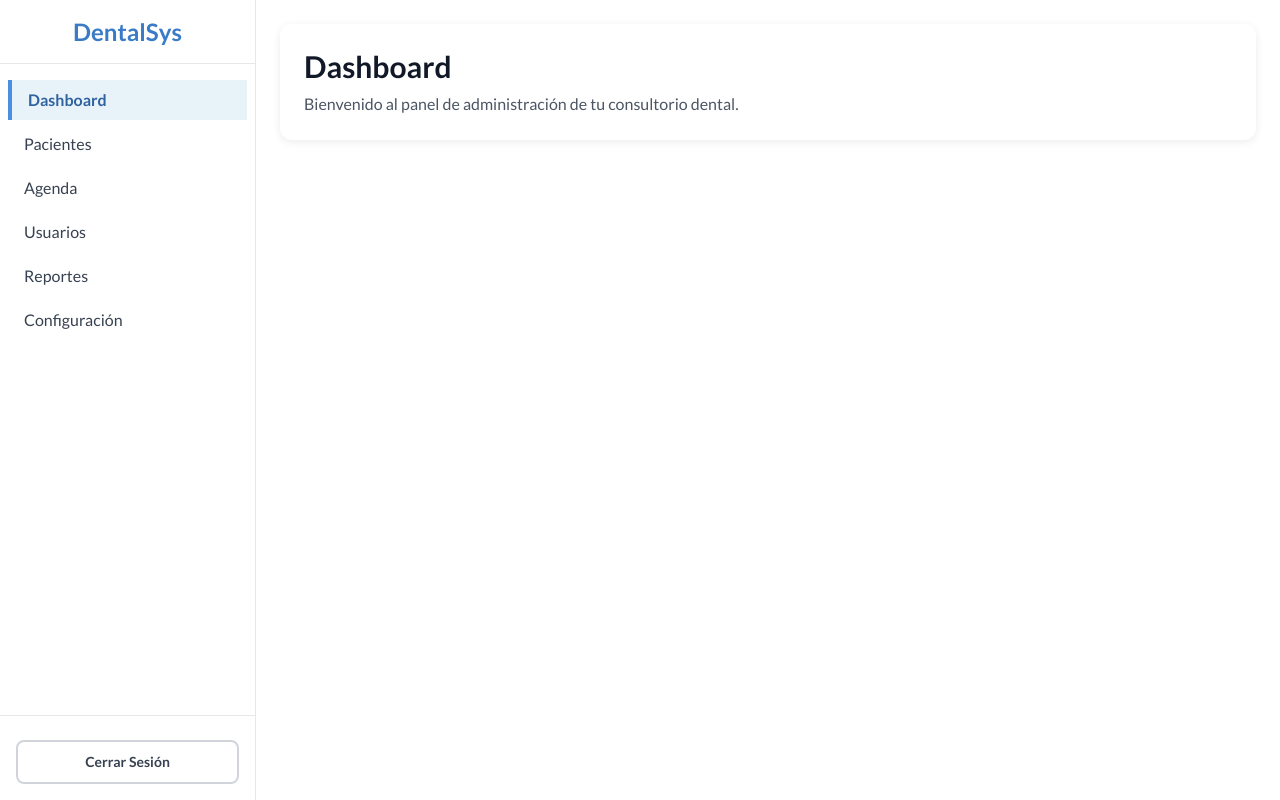
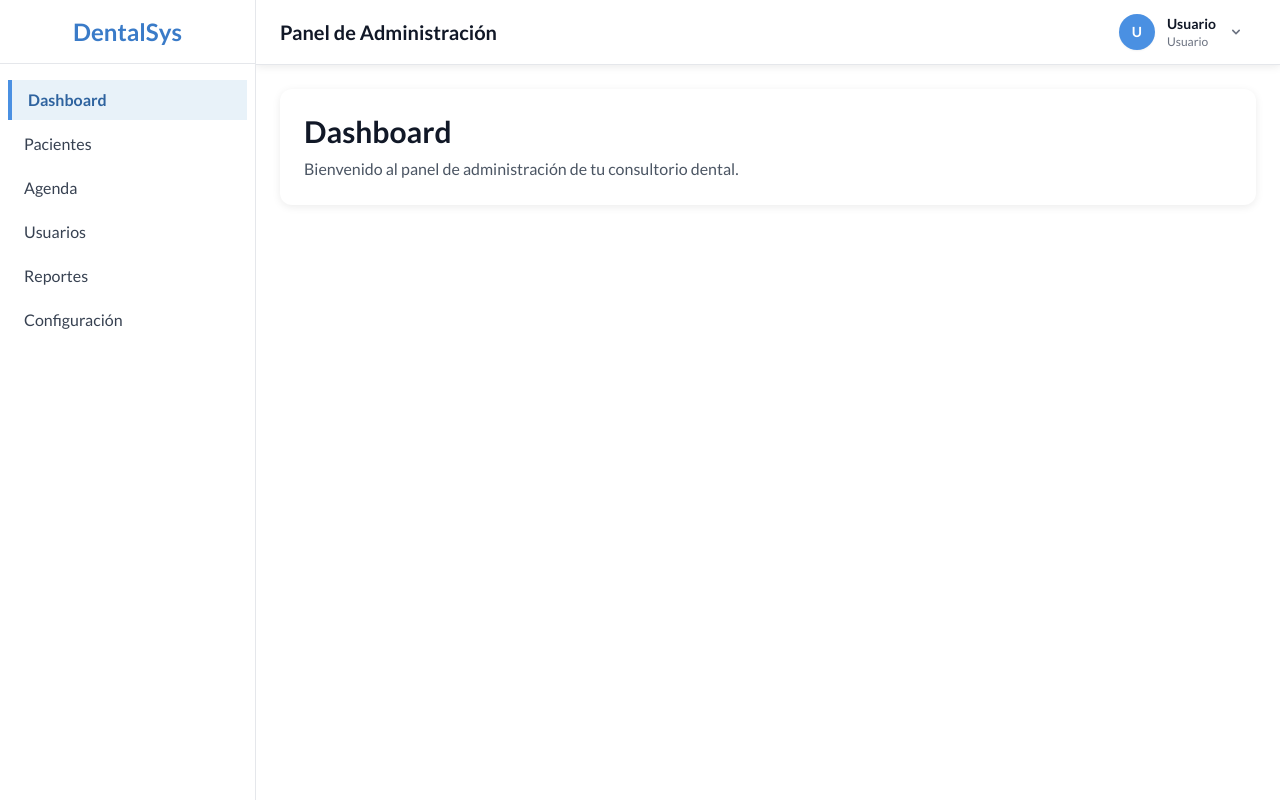
Before and after one commit to DevJulio99/dental-front, a React (Create React App) app: page / in a window 1280 px wide. Built offline with nearby package versions, Linux system fonts and the light colour scheme; no server answers; sample sign-in values are in the browser's storage.

Commit message:
se agrega header y reubicacion de nombre de usuario y cerrar sesion

```diff
--- /dev/null
+++ b/src/components/common/Header/Header.jsx
@@ -0,0 +1,161 @@
+import React, { useState } from 'react';
+import { useAuth } from '../../../hooks/useAuth';
+
+const Header = () => {
+  const { user, logout } = useAuth();
+  const [showUserMenu, setShowUserMenu] = useState(false);
+
+  const userInitials = user
+    ? `${user.nombre?.[0] || ''}${user.apellido?.[0] || ''}`.trim().toUpperCase() || 'U'
+    : 'U';
+
+  const userName = user
+    ? `${user.nombre || ''} ${user.apellido || ''}`.trim() || 'Usuario'
+    : 'Usuario';
+
+  return (
+    <header className="sticky top-0 z-50 bg-white border-b border-gray-200 shadow-soft">
+      <div className="flex items-center justify-between h-16 px-6">
+        {/* Logo y título - Oculto en móvil, visible en desktop */}
+        <div className="flex items-center space-x-4">
+          <h2 className="text-xl font-bold text-gray-900 hidden md:block">
+            Panel de Administración
+          </h2>
+        </div>
+
+        {/* Acciones del usuario */}
+        <div className="flex items-center space-x-4">
+          {/* Notificaciones - Placeholder para futuras implementaciones */}
+          {/* <button
+            className="relative p-2 text-gray-600 hover:text-primary-600 hover:bg-primary-50 rounded-lg transition-all duration-200 focus:outline-none focus:ring-2 focus:ring-primary-400 focus:ring-offset-2"
+            title="Notificaciones"
+          >
+            <svg
+              xmlns="http://www.w3.org/2000/svg"
+              className="w-5 h-5"
+              viewBox="0 0 20 20"
+              fill="currentColor"
+            >
+              <path d="M10 2a6 6 0 00-6 6v3.586l-.707.707A1 1 0 004 14h12a1 1 0 00.707-1.707L16 11.586V8a6 6 0 00-6-6zM10 18a3 3 0 01-3-3h6a3 3 0 01-3 3z" />
+            </svg>
+
+            <span className="absolute top-1 right-1 w-2 h-2 bg-red-500 rounded-full"></span>
+          </button> */}
+
+          {/* Menú de usuario */}
+          <div className="relative">
+            <button
+              onClick={() => setShowUserMenu(!showUserMenu)}
+              className="flex items-center space-x-3 px-3 py-2 rounded-lg hover:bg-gray-50 transition-all duration-200 focus:outline-none focus:ring-2 focus:ring-primary-400 focus:ring-offset-2"
+            >
+              {/* Avatar con iniciales */}
+              <div className="flex items-center justify-center w-9 h-9 rounded-full bg-primary-500 text-white font-semibold text-sm shadow-sm">
+                {userInitials}
+              </div>
+
+              {/* Información del usuario - Oculto en móvil */}
+              <div className="hidden md:block text-left">
+                <p className="text-sm font-semibold text-gray-900">{userName}</p>
+                <p className="text-xs text-gray-500">
+                  {user?.rol || 'Usuario'}
+                </p>
+              </div>
+
+              {/* Icono de flecha */}
+              <svg
+                xmlns="http://www.w3.org/2000/svg"
+                className={`w-4 h-4 text-gray-500 transition-transform duration-200 ${showUserMenu ? 'rotate-180' : ''}`}
+                viewBox="0 0 20 20"
+                fill="currentColor"
+              >
+                <path fillRule="evenodd" d="M5.293 7.293a1 1 0 011.414 0L10 10.586l3.293-3.293a1 1 0 111.414 1.414l-4 4a1 1 0 01-1.414 0l-4-4a1 1 0 010-1.414z" clipRule="evenodd" />
+              </svg>
+            </button>
+
+            {/* Menú desplegable */}
+            {showUserMenu && (
+              <>
+                {/* Overlay para cerrar el menú al hacer clic fuera */}
+                <div
+                  className="fixed inset-0 z-10"
+                  onClick={() => setShowUserMenu(false)}
+                ></div>
+
+                {/* Menú */}
+                <div className="absolute right-0 mt-2 w-56 bg-white rounded-xl shadow-medium border border-gray-200 py-2 z-20">
+                  {/* Información del usuario en el menú móvil */}
+                  <div className="md:hidden px-4 py-3 border-b border-gray-200">
+                    <p className="text-sm font-semibold text-gray-900">{userName}</p>
+                    <p className="text-xs text-gray-500 mt-1">
+                      {user?.email || ''}
+                    </p>
+                    <p className="text-xs text-primary-600 mt-1 font-medium">
+                      {user?.rol || 'Usuario'}
+                    </p>
+                  </div>
+
+                  {/* Opciones del menú */}
+                  {/* <button
+                    onClick={() => {
+                      setShowUserMenu(false);
+                    }}
+                    className="w-full flex items-center px-4 py-2.5 text-sm text-gray-700 hover:bg-gray-50 transition-colors duration-150"
+                  >
+                    <svg
+                      xmlns="http://www.w3.org/2000/svg"
+                      className="w-4 h-4 mr-3 text-gray-500"
+                      viewBox="0 0 20 20"
+                      fill="currentColor"
+                    >
+                      <path fillRule="evenodd" d="M10 9a3 3 0 100-6 3 3 0 000 6zm-7 9a7 7 0 1114 0H3z" clipRule="evenodd" />
+                    </svg>
+                    Mi Perfil
+                  </button> */}
+
+                  <button
+                    onClick={() => {
+                      setShowUserMenu(false);
+                    }}
+                    className="w-full flex items-center px-4 py-2.5 text-sm text-gray-700 hover:bg-gray-50 transition-colors duration-150"
+                  >
+                    <svg
+                      xmlns="http://www.w3.org/2000/svg"
+                      className="w-4 h-4 mr-3 text-gray-500"
+                      viewBox="0 0 20 20"
+                      fill="currentColor"
+                    >
+                      <path fillRule="evenodd" d="M11.49 3.17c-.38-1.56-2.6-1.56-2.98 0a1.532 1.532 0 01-2.286.948c-1.372-.836-2.942.734-2.106 2.106.54.886.061 2.042-.947 2.287-1.561.379-1.561 2.6 0 2.978a1.532 1.532 0 01.947 2.287c-.836 1.372.734 2.942 2.106 2.106a1.532 1.532 0 012.287.947c.379 1.561 2.6 1.561 2.978 0a1.533 1.533 0 012.287-.947c1.372.836 2.942-.734 2.106-2.106a1.533 1.533 0 01.947-2.287c1.561-.379 1.561-2.6 0-2.978a1.532 1.532 0 01-.947-2.287c.836-1.372-.734-2.942-2.106-2.106a1.532 1.532 0 01-2.287-.947zM10 13a3 3 0 100-6 3 3 0 000 6z" clipRule="evenodd" />
+                    </svg>
+                    Configuración
+                  </button>
+
+                  <div className="border-t border-gray-200 my-1"></div>
+
+                  <button
+                    onClick={() => {
+                      setShowUserMenu(false);
+                      logout();
+                    }}
+                    className="w-full flex items-center px-4 py-2.5 text-sm text-red-600 hover:bg-red-50 transition-colors duration-150 font-medium"
+                  >
+                    <svg
+                      xmlns="http://www.w3.org/2000/svg"
+                      className="w-4 h-4 mr-3"
+                      viewBox="0 0 20 20"
+                      fill="currentColor"
+                    >
+                      <path fillRule="evenodd" d="M3 3a1 1 0 011 1v12a1 1 0 11-2 0V4a1 1 0 011-1zm12.293 4.293a1 1 0 011.414 0l4 4a1 1 0 010 1.414l-4 4a1 1 0 01-1.414-1.414L18.586 11H8a1 1 0 110-2h10.586l-3.293-3.293a1 1 0 010-1.414z" clipRule="evenodd" />
+                    </svg>
+                    Cerrar sesión
+                  </button>
+                </div>
+              </>
+            )}
+          </div>
+        </div>
+      </div>
+    </header>
+  );
+};
+
+export default Header;
--- a/src/layouts/AdminLayout/AdminLayout.jsx
+++ b/src/layouts/AdminLayout/AdminLayout.jsx
@@ -1,6 +1,7 @@
 
 import { Outlet, NavLink } from 'react-router-dom';
 import { useAuth } from '../../hooks/useAuth';
+import Header from '../../components/common/Header/Header';
 
 const AdminLayout = () => {
   const { user, logout } = useAuth();
@@ -39,22 +40,14 @@ const AdminLayout = () => {
             Configuración
           </NavLink>
         </nav>
-        <div className="p-4 border-t border-gray-200 bg-white">
-          <p className="font-semibold text-center truncate text-gray-700 mb-2">
-            {user ? `${user.nombre || ''} ${user.apellido || ''}`.trim() : 'Usuario'}
-          </p>
-          <button
-            onClick={logout}
-            className="w-full px-4 py-2.5 text-sm font-semibold text-gray-700 bg-white border-2 border-gray-300 rounded-lg hover:bg-gray-50 hover:border-gray-400 focus:outline-none focus:ring-2 focus:ring-gray-400 focus:ring-offset-2 active:bg-gray-100 disabled:opacity-50 disabled:cursor-not-allowed transition-all duration-200"
-          >
-            Cerrar Sesión
-          </button>
-        </div>
       </aside>
       {/* Contenido Principal */}
-      <main className="flex-1 overflow-y-auto bg-white">
-        <div className="p-6">
-          <Outlet />
+      <main className="flex-1 flex flex-col overflow-hidden bg-white">
+        <Header />
+        <div className="flex-1 overflow-y-auto">
+          <div className="p-6">
+            <Outlet />
+          </div>
         </div>
       </main>
     </div>
--- a/src/pages/admin/Users.jsx
+++ b/src/pages/admin/Users.jsx
@@ -8,11 +8,11 @@ import toast from 'react-hot-toast';
 import LoadingSpinner from '../../components/common/LoadingSpinner/LoadingSpinner';
 
 const roleClasses = {
-  'Odontologo': 'bg-blue-100 text-white',
-  'Asistente': 'bg-green-100 text-green-800',
-  'Admin': 'bg-purple-100 text-purple-800',
-  'SuperAdmin': 'bg-red-100 text-red-800',
-  'string': 'bg-gray-100 text-gray-800', // Fallback
+  'Odontologo': 'bg-primary-100 text-primary-700',
+  'Asistente': 'bg-primary-50 text-primary-600',
+  'Admin': 'bg-primary-200 text-primary-800',
+  'SuperAdmin': 'bg-gray-200 text-gray-700',
+  'string': 'bg-gray-100 text-gray-700', // Fallback
 };
 
 const Users = () => {
```
Also changed, not shown: src/components/Odontogram/Odontogram.jsx (+8 -8 lines), src/components/admin/UserModal.jsx (+19 -9 lines).
